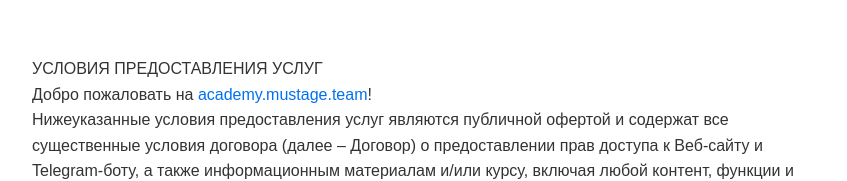
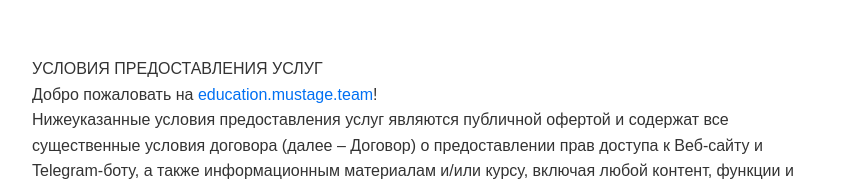
Before and after one commit to smaxim02/mustage_course, a Next.js app: page /terms_ru in a window 1280 px wide. Shown: the top 181 px of the page, without its empty margins (208-1055 px from the left). Built offline with nearby package versions, Linux system fonts and the light colour scheme.

Commit message:
[Update] url

```diff
--- a/src/app/terms/page.tsx
+++ b/src/app/terms/page.tsx
@@ -7,7 +7,7 @@ const PrivacyPolicy = async () => {
         УМОВИ НАДАННЯ ПОСЛУГ
         <br />
         Ласкаво просимо на{' '}
-        <a href="https://academy.mustage.team">academy.mustage.team</a>!
+        <a href="https://education.mustage.team">education.mustage.team</a>!
         <br />
         Зазначені нижче умови надання послуг є публічною офертою та містять усі
         істотні умови договору (надалі &ndash; Договір) про надання прав доступу
@@ -629,12 +629,12 @@ const PrivacyPolicy = async () => {
       <p>
         &laquo;Вебсайт&raquo; -
         <a
-          href="https://academy.mustage.team"
+          href="https://education.mustage.team"
           target="_blank"
           rel="noopener noreferrer"
         >
           {' '}
-          academy.mustage.team{' '}
+          education.mustage.team{' '}
         </a>
       </p>
       <p>
--- a/src/app/terms_ru/page.tsx
+++ b/src/app/terms_ru/page.tsx
@@ -7,7 +7,9 @@ const PrivacyPolicy = async () => {
         УСЛОВИЯ ПРЕДОСТАВЛЕНИЯ УСЛУГ
         <br />
         Добро пожаловать на{' '}
-        <a href="https://academy.mustage.team">academy.mustage.team</a>! <br />
+        <a href="https://education.mustage.team">
+          education.mustage.team
+        </a>! <br />
         Нижеуказанные условия предоставления услуг являются публичной офертой и
         содержат все существенные условия договора (далее &ndash; Договор) о
         предоставлении прав доступа к Веб-сайту и Telegram-боту, а также
@@ -646,12 +648,12 @@ const PrivacyPolicy = async () => {
       <p>
         &laquo;Веб-сайт&raquo; -
         <a
-          href="https://academy.mustage.team"
+          href="https://education.mustage.team"
           target="_blank"
           rel="noopener noreferrer"
         >
           {' '}
-          academy.mustage.team{' '}
+          education.mustage.team{' '}
         </a>
       </p>
       <p>
```
